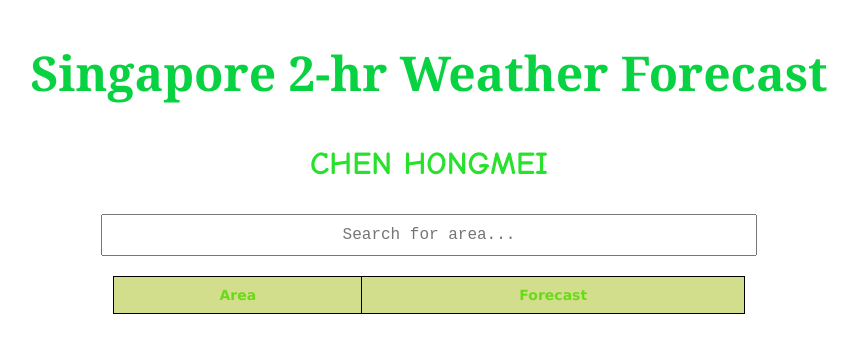
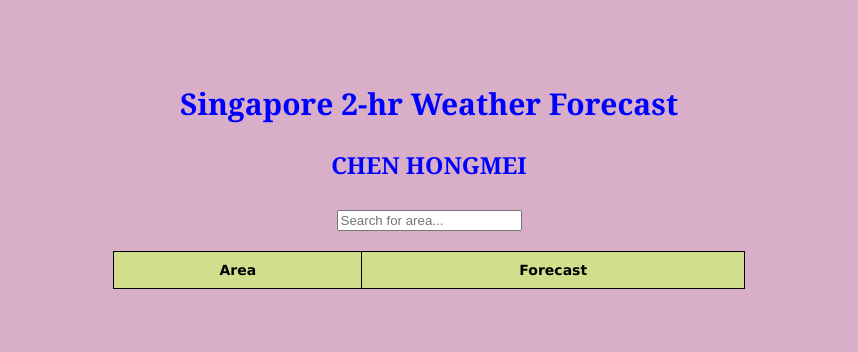
Before and after one commit to chen1hongmei/HCDIV-1, a plain HTML site: page index.html in a window 1280 px wide. Shown: the whole page, without its empty margins (211-1069 px from the left). Drawn offline with Linux system fonts and the light colour scheme; no server answers.

Commit message:
Update index.html

```diff
--- a/index.html
+++ b/index.html
@@ -7,27 +7,16 @@
     body {
       font-family: 'Times New Roman', sans-serif;
       font-size: 20px;
-      color: #69da19;
+      text-align: center;
+      padding-top: 50px;
+      background-color:rgb(217, 174, 200)
     }
 
-    h2 {
+    h2,h3, h4{
       font-family: 'Georgia', serif;
-      font-size: 48px;
-    color: #09d242;
+      font-weight: bold;
+    color: blue;
     }
-
-    h3 {
-      font-family: "Comic Sans MS", cursive, sans-serif;
-      font-size: 32px;
-    color: #27e12d;
-    }
-
-    h4 {
-      font-family: 'Georgia', serif;
-      font-size: 16pxs;
-      color: #2c3e50;
-    }
-
 
     table {
       width: 50%;
@@ -46,16 +35,6 @@
     th {
       background-color: #d3de8c;
       font-weight: bold;
-    }
-
-    #searchInput {
-      width: 50%;
-      margin: 20px auto;
-      padding: 10px;
-      display: block;
-      text-align: center;
-      font-family: 'Courier New', monospace;
-      font-size: 16px;
     }
   </style>
 </head>
```
